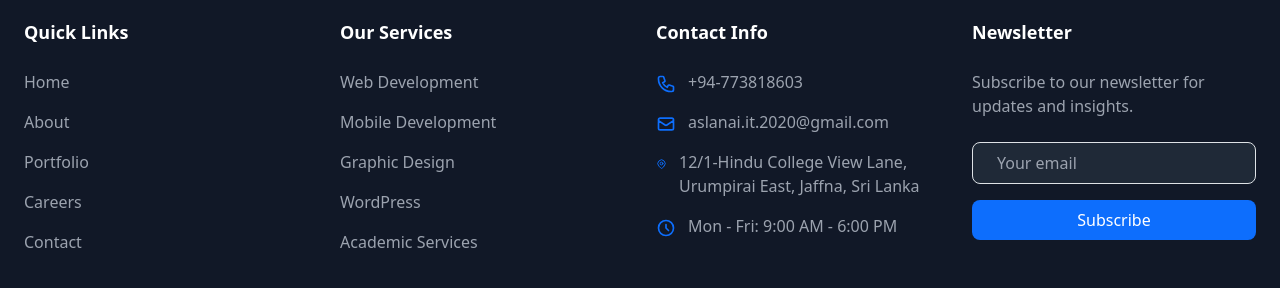
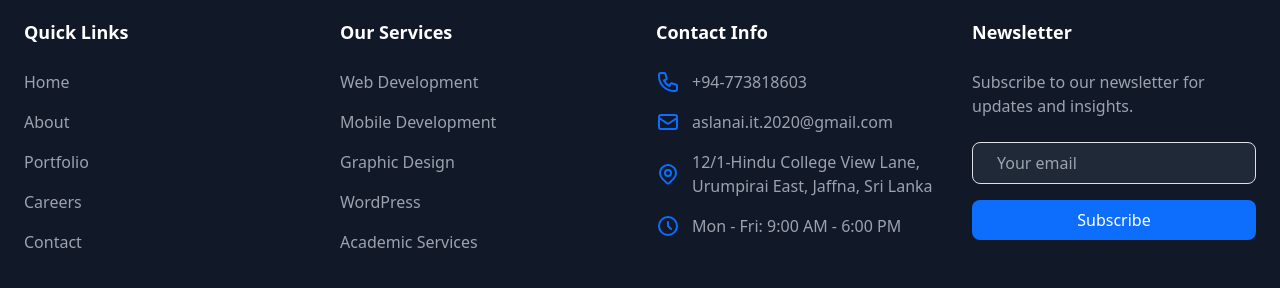
Before and after one commit to AkashN57/Aslan, a React (Create React App) app: page /web in a window 1280 px wide. Shown: the part 2118-2406 px from the top of the page. Built offline with nearby package versions, Linux system fonts and the light colour scheme.

Commit message:
Content Changes

```diff
--- a/src/components/Footer/footer.js
+++ b/src/components/Footer/footer.js
@@ -84,29 +84,44 @@ function Footer() {
          <div>
       <h3 className="text-white text-lg font-semibold mb-6">Contact Info</h3>
       <div className="space-y-4">
-             <div className="flex items-start space-x-3 text-gray-400">
-               <svg className="w-5 h-5 mt-1 text-primary" fill="none" stroke="currentColor" viewBox="0 0 24 24">
+        {/* Phone */}
+        <div className="flex items-center space-x-3 text-gray-400">
+          <div className="w-6 h-6 flex-shrink-0 flex items-center justify-center">
+            <svg className="w-6 h-6 text-primary" fill="none" stroke="currentColor" viewBox="0 0 24 24">
               <path strokeLinecap="round" strokeLinejoin="round" strokeWidth={2} d="M3 5a2 2 0 012-2h3.28a1 1 0 01.948.684l1.498 4.493a1 1 0 01-.502 1.21l-2.257 1.13a11.042 11.042 0 005.516 5.516l1.13-2.257a1 1 0 011.21-.502l4.493 1.498a1 1 0 01.684.949V19a2 2 0 01-2 2h-1C9.716 21 3 14.284 3 6V5z" />
             </svg>
+          </div>
           <span>{footerLinks.contact.phone}</span>
         </div>
-             <div className="flex items-start space-x-3 text-gray-400">
-               <svg className="w-5 h-5 mt-1 text-primary" fill="none" stroke="currentColor" viewBox="0 0 24 24">
+
+        {/* Email */}
+        <div className="flex items-center space-x-3 text-gray-400">
+          <div className="w-6 h-6 flex-shrink-0 flex items-center justify-center">
+            <svg className="w-6 h-6 text-primary" fill="none" stroke="currentColor" viewBox="0 0 24 24">
               <path strokeLinecap="round" strokeLinejoin="round" strokeWidth={2} d="M3 8l7.89 5.26a2 2 0 002.22 0L21 8M5 19h14a2 2 0 002-2V7a2 2 0 00-2-2H5a2 2 0 00-2 2v10a2 2 0 002 2z" />
             </svg>
+          </div>
           <span>{footerLinks.contact.email}</span>
         </div>
-             <div className="flex items-start space-x-3 text-gray-400">
-               <svg className="w-5 h-5 mt-1 text-primary" fill="none" stroke="currentColor" viewBox="0 0 24 24">
+
+        {/* Address */}
+        <div className="flex items-center space-x-3 text-gray-400">
+          <div className="w-6 h-6 flex-shrink-0 flex items-center justify-center">
+            <svg className="w-6 h-6 text-primary" fill="none" stroke="currentColor" viewBox="0 0 24 24">
               <path strokeLinecap="round" strokeLinejoin="round" strokeWidth={2} d="M17.657 16.657L13.414 20.9a1.998 1.998 0 01-2.827 0l-4.244-4.243a8 8 0 1111.314 0z" />
               <path strokeLinecap="round" strokeLinejoin="round" strokeWidth={2} d="M15 11a3 3 0 11-6 0 3 3 0 016 0z" />
             </svg>
+          </div>
           <span>{footerLinks.contact.address}</span>
         </div>
-             <div className="flex items-start space-x-3 text-gray-400">
-               <svg className="w-5 h-5 mt-1 text-primary" fill="none" stroke="currentColor" viewBox="0 0 24 24">
+
+        {/* Hours */}
+        <div className="flex items-center space-x-3 text-gray-400">
+          <div className="w-6 h-6 flex-shrink-0 flex items-center justify-center">
+            <svg className="w-6 h-6 text-primary" fill="none" stroke="currentColor" viewBox="0 0 24 24">
               <path strokeLinecap="round" strokeLinejoin="round" strokeWidth={2} d="M12 8v4l3 3m6-3a9 9 0 11-18 0 9 9 0 0118 0z" />
             </svg>
+          </div>
           <span>{footerLinks.contact.hours}</span>
         </div>
       </div>
--- a/src/components/Headers/Header.js
+++ b/src/components/Headers/Header.js
@@ -75,7 +75,7 @@ function Header() {
   const LogoIcon = isAcademicServicesPage ? FaBook : GiLion;
 
   return (
-    <header className="fixed top-0 left-0 right-0 z-50 bg-white shadow">
+    <header className="fixed top-0 left-0 right-0 z-50 bg-white ">
       <nav className="container mx-auto px-4 lg:px-16">
         <div className="flex justify-between items-center h-20">
           <Link to="/" className="flex items-center space-x-2 text-2xl font-bold text-gray-800">
@@ -93,7 +93,7 @@ function Header() {
           </button>
 
           <div className="hidden lg:flex lg:items-center lg:space-x-8">
-            <Link to="/" className={`text-gray-600 hover:text-primary transition-colors ${isActive('/') ? 'text-primary font-bold' : ''}`}>
+            <Link to="/" className={`text-gray-600 hover:text-primary  transition-colors ${isActive('/') ? 'text-primary font-bold' : ''}`}>
               Home
             </Link>
 
--- a/src/components/pages/main/home.js
+++ b/src/components/pages/main/home.js
@@ -113,18 +113,18 @@ const Home = () => {
           animate={{ y: 0, opacity: 1 }}
           transition={{ duration: 0.8, delay: 0.6 }}
         >
-        <Link
-          to="/contact"
-          className="bg-blue-600 text-white px-8 py-4 rounded-full text-lg font-bold hover:bg-blue-700 transition-colors"
+          <button
+            onClick={() => window.location.href = '/contact'}
+            className="bg-blue-600 text-white px-8 py-3 rounded-full text-lg font-bold hover:bg-blue-700 transition-colors"
           >
             Get Started
-        </Link>
-        <Link
-          to="/about"
-          className="border-2 border-blue-600 text-blue-600 px-8 py-4 rounded-full text-lg font-bold hover:bg-blue-50 transition-colors"
+          </button>
+          <button
+            onClick={() => window.location.href = '/about'}
+            className="border-2 border-blue-600 text-blue-600 px-8 py-3 rounded-full text-lg font-bold hover:bg-blue-50 transition-colors"
           >
             Learn More
-        </Link>
+          </button>
         </motion.div>
       </div>
 
@@ -248,12 +248,12 @@ const Home = () => {
       className="text-center mt-12"
       variants={itemVariants}
     >
-            <Link
-              to="/portfolio"
-              className="bg-blue-600 text-white px-8 py-4 rounded-full text-lg font-bold hover:bg-blue-700 transition-colors inline-block"
+      <button
+        onClick={() => window.location.href = '/portfolio'}
+        className="bg-blue-600 text-white px-8 py-3 rounded-full text-lg font-bold hover:bg-blue-700 transition-colors inline-block"
       >
         View All Projects
-            </Link>
+      </button>
     </motion.div>
         </div>
       </motion.section>
--- a/src/components/pages/main/portfolio.js
+++ b/src/components/pages/main/portfolio.js
@@ -16,7 +16,7 @@ const Portfolio = () => {
   const categories = [
     { id: 'all', name: 'All Projects' },
     { id: 'web', name: 'Web Development' },
-    { id: 'mobile', name: 'Mobile Apps' },
+    // { id: 'mobile', name: 'Mobile Apps' },
     { id: 'ai', name: 'AI & ML' },
     { id: 'enterprise', name: 'Enterprise Solutions' },
   ];
--- a/src/components/pages/main/services/marketing.js
+++ b/src/components/pages/main/services/marketing.js
@@ -255,8 +255,8 @@ const MarketingServices = () => {
         <h2 className="text-3xl font-bold text-[#003366] mb-12 text-center">Our Packages</h2>
         <div className="grid grid-cols-1 md:grid-cols-2 lg:grid-cols-3 gap-8">
           {packages.map((pkg, index) => (
-              <div key={index} className="bg-white rounded-lg shadow-lg hover:shadow-xl transition duration-300 border border-gray-200">
-                <div className="p-6">
+            <div key={index} className="bg-white rounded-lg shadow-lg hover:shadow-xl transition duration-300 border border-gray-200 flex flex-col">
+              <div className="p-6 flex-grow">
                 <h3 className="text-2xl font-bold text-[#003366] mb-2">{pkg.name}</h3>
                 <p className="text-gray-600 mb-4">{pkg.description}</p>
                 <p className="text-2xl font-bold text-[#003366] mb-6">{pkg.price}</p>
@@ -272,12 +272,13 @@ const MarketingServices = () => {
                   <p className="text-[#003366] font-semibold">{pkg.bonus}</p>
                 </div>
               </div>
-                <div className="p-6 border-t">
-                  <button className="w-full bg-[#003366] text-white py-3 rounded-lg hover:bg-[#002244] transition duration-300">
-                  <Link to="/contact" >
-                    Choose Plan  </Link>
+              <div className="p-6 border-t mt-auto">
+                <button
+                  onClick={() => window.location.href = '/contact'}
+                  className="w-full bg-[#003366] text-white py-3 px-6 rounded-lg hover:bg-[#002244] transition duration-300 font-medium"
+                >
+                  Choose Plan
                 </button>
-
               </div>
             </div>
           ))}
```
Also changed, not shown: src/components/pages/main/services/students.js (+9 -9 lines), 1 other file (tests, documents, lock files or other folders). Lines whose indentation alone changed are shown as unchanged.
